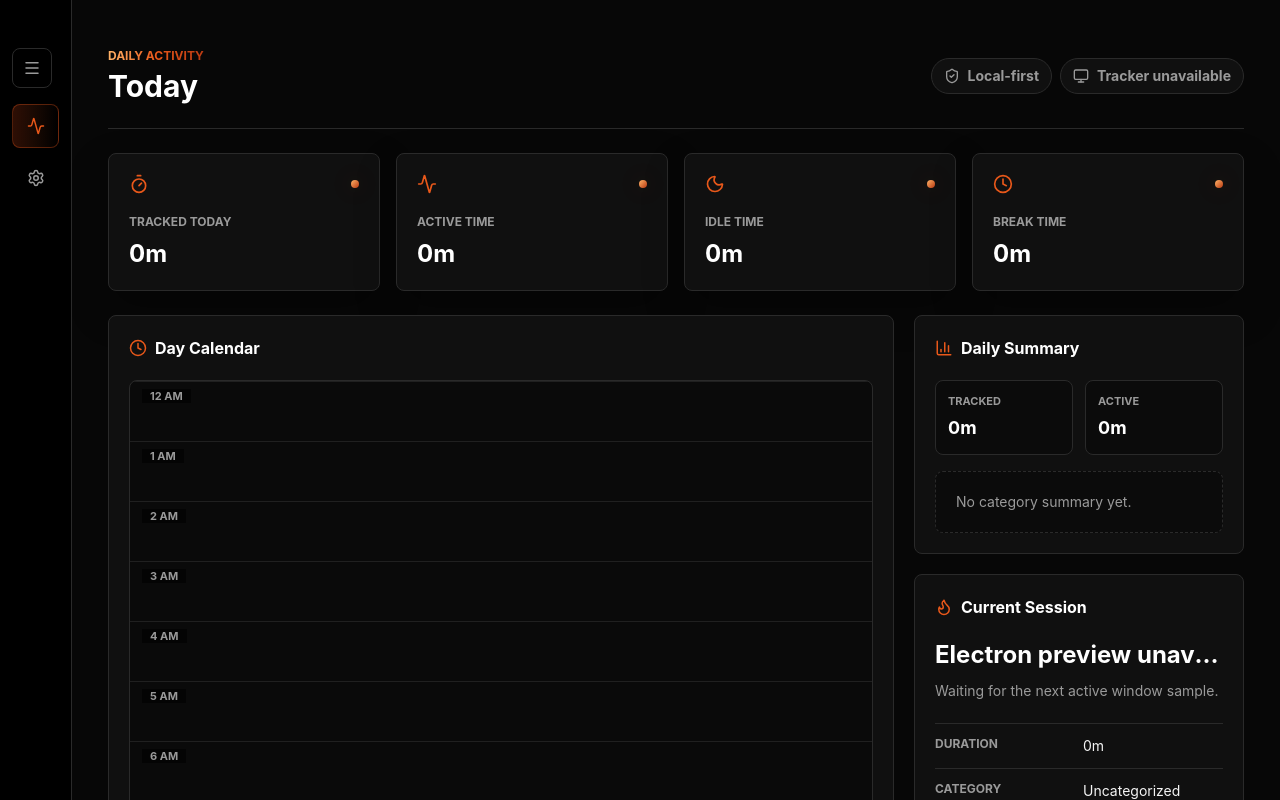
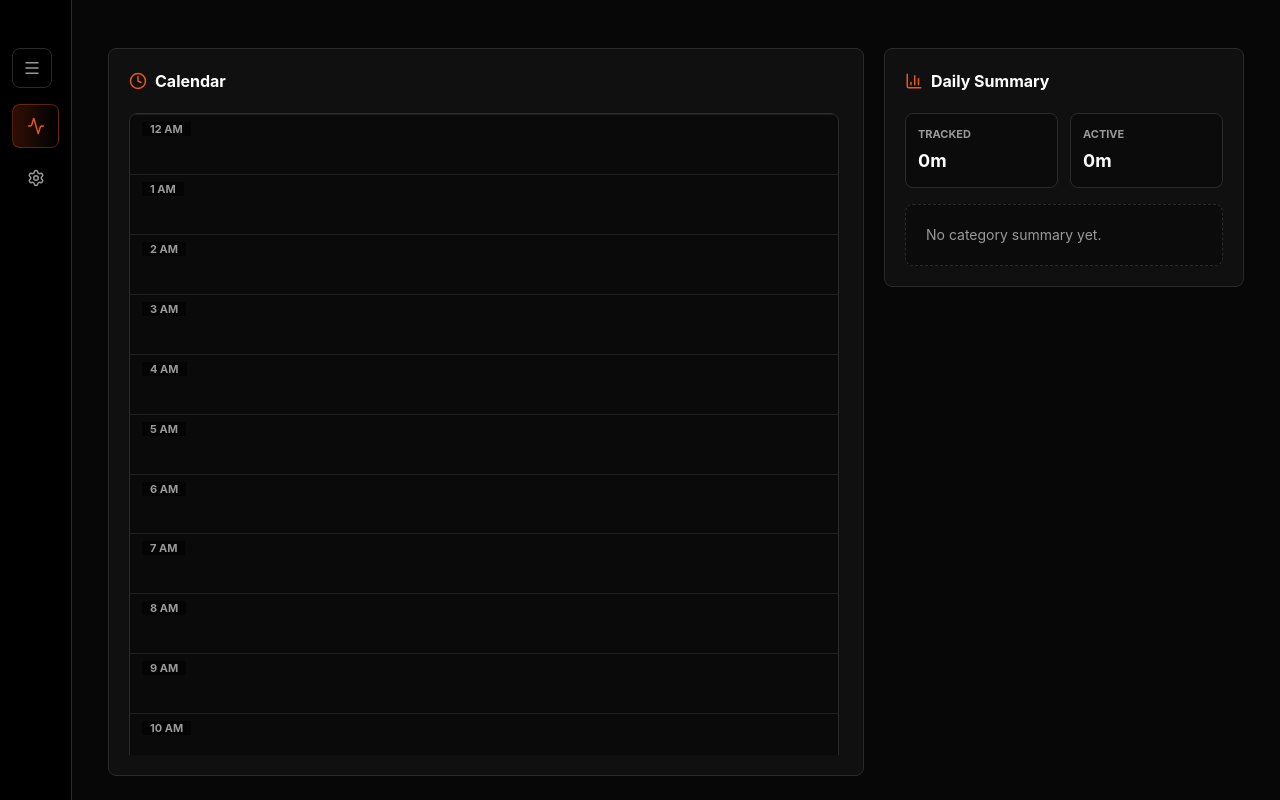
Before and after one commit to kidusshun/stryv, a React (Vite) app: page / in a window 1280 px wide. Shown: the top 800 px of the page. Built offline with nearby package versions, Linux system fonts and the light colour scheme.

Commit message:
style: simplify home calendar layout

```diff
--- a/src/App.tsx
+++ b/src/App.tsx
@@ -5,19 +5,16 @@ import {
   ChevronDown,
   Clock,
   Database,
-  Flame,
   ListTree,
   Maximize2,
   Menu,
   Minus,
   Monitor,
-  Moon,
   Play,
   Settings,
   Square,
   X,
   ShieldCheck,
-  Timer,
 } from 'lucide-react';
 import { useEffect, useMemo, useState } from 'react';
 
@@ -73,6 +70,7 @@ type CalendarBlock = {
   topPercent: number;
   heightPercent: number;
   color: string;
+  isCompact: boolean;
 };
 
 export function App() {
@@ -129,10 +127,6 @@ export function App() {
     });
   }, []);
 
-  const topDuration = useMemo(
-    () => Math.max(...today.topApps.map((app) => app.durationSeconds), 1),
-    [today.topApps],
-  );
   const intentCategories = categories.filter(
     (category) => Boolean(category.is_work) || Boolean(category.is_focus),
   );
@@ -230,15 +224,18 @@ export function App() {
           onToggle={() => setIsSidebarCollapsed((current) => !current)}
         />
 
-        <section className="min-h-screen min-w-0 overflow-auto px-5 pb-6 pt-12 sm:px-7 lg:px-9">
+        <section
+          className={`min-w-0 px-5 pb-6 pt-12 sm:px-7 lg:px-9 ${
+            activePage === 'home' ? 'h-screen overflow-hidden' : 'min-h-screen overflow-auto'
+          }`}
+        >
+          {activePage === 'config' ? (
             <header className="flex flex-col gap-4 border-b border-stryv-line pb-6 sm:flex-row sm:items-center sm:justify-between">
               <div>
                 <p className="bg-gradient-to-r from-stryv-amber via-stryv-orange to-stryv-ember bg-clip-text text-xs font-bold uppercase text-transparent">
-                {activePage === 'home' ? 'Daily activity' : 'Stryv settings'}
+                  Stryv settings
                 </p>
-              <h2 className="mt-1 text-3xl font-bold tracking-normal text-white">
-                {activePage === 'home' ? 'Today' : 'Configuration'}
-              </h2>
+                <h2 className="mt-1 text-3xl font-bold tracking-normal text-white">Configuration</h2>
               </div>
               <div className="flex flex-wrap items-center gap-2">
                 <StatusPill icon={<ShieldCheck size={16} />} label="Local-first" />
@@ -249,14 +246,13 @@ export function App() {
                 />
               </div>
             </header>
+          ) : null}
 
           {activePage === 'home' ? (
             <HomePage
               calendarBlocks={calendarBlocks}
               categorySummary={categorySummary}
-              databaseStatus={databaseStatus}
               today={today}
-              topDuration={topDuration}
             />
           ) : (
             <section className="mt-6 grid gap-5">
@@ -547,69 +543,23 @@ function SidebarButton({
 function HomePage({
   calendarBlocks,
   categorySummary,
-  databaseStatus,
   today,
-  topDuration,
 }: {
   calendarBlocks: CalendarBlock[];
   categorySummary: CategorySummaryItem[];
-  databaseStatus: DatabaseStatus | null;
   today: TodayDashboard;
-  topDuration: number;
 }) {
   return (
-    <>
-      <section className="mt-6 grid gap-4 md:grid-cols-2 xl:grid-cols-4" aria-label="Daily metrics">
-        <MetricCard icon={<Timer size={20} />} label="Tracked Today" value={formatDuration(today.totalTrackedSeconds)} />
-        <MetricCard icon={<Activity size={20} />} label="Active Time" value={formatDuration(today.activeSeconds)} />
-        <MetricCard icon={<Moon size={20} />} label="Idle Time" value={formatDuration(today.idleSeconds)} />
-        <MetricCard icon={<Clock size={20} />} label="Break Time" value={formatDuration(today.breakSeconds)} />
-      </section>
-
-      <section className="mt-6 grid min-w-0 gap-5 xl:grid-cols-[minmax(0,1fr)_330px]">
-        <Panel title="Day Calendar" icon={<CalendarIcon />}>
+    <section className="grid h-full min-h-0 min-w-0 gap-5 xl:grid-cols-[minmax(0,1fr)_360px]">
+      <Panel title="Calendar" icon={<CalendarIcon />} className="flex min-h-0 flex-col">
+        <div className="min-h-0 flex-1 overflow-auto pr-1">
           <DayCalendar blocks={calendarBlocks} />
-        </Panel>
-        <div className="grid content-start gap-5">
-          <DailySummary categorySummary={categorySummary} today={today} />
-          <Panel title="Current Session" icon={<Flame size={18} />}>
-            <div className="min-w-0">
-              <p className="truncate text-2xl font-bold text-white">{today.current.appName}</p>
-              <p className="mt-2 line-clamp-2 text-sm leading-6 text-stryv-muted">
-                {today.current.windowTitle ?? 'Waiting for the next active window sample.'}
-              </p>
-            </div>
-            <div className="mt-5 grid gap-3 text-sm">
-              <InfoRow label="Duration" value={formatDuration(today.current.durationSeconds)} />
-              <InfoRow label="Category" value={today.current.categoryName ?? 'Uncategorized'} />
-              <InfoRow label="Database" value={databaseStatus ? `Schema v${databaseStatus.schemaVersion}` : 'Preparing'} />
         </div>
       </Panel>
-          <Panel title="Top Apps" icon={<BarChart3 size={18} />}>
-            <div className="grid gap-3">
-              {today.topApps.length > 0 ? (
-                today.topApps.map((app) => (
-                  <div key={app.appName} className="grid gap-2">
-                    <div className="flex items-center justify-between gap-3 text-sm">
-                      <span className="min-w-0 truncate font-semibold text-white">{app.appName}</span>
-                      <span className="whitespace-nowrap text-stryv-muted">{formatDuration(app.durationSeconds)}</span>
-                    </div>
-                    <div className="h-2 overflow-hidden rounded-full bg-stryv-elevated">
-                      <div
-                        className="h-full rounded-full bg-gradient-to-r from-stryv-ember via-stryv-orange to-stryv-amber shadow-neon"
-                        style={{ width: `${Math.max(6, (app.durationSeconds / topDuration) * 100)}%` }}
-                      />
-                    </div>
-                  </div>
-                ))
-              ) : (
-                <EmptyState text="No app usage recorded today yet." />
-              )}
-            </div>
-          </Panel>
-        </div>
+      <aside className="min-h-0 overflow-auto">
+        <DailySummary categorySummary={categorySummary} today={today} />
+      </aside>
     </section>
-    </>
   );
 }
 
@@ -640,12 +590,18 @@ function DayCalendar({ blocks }: { blocks: CalendarBlock[] }) {
               borderLeft: `4px solid ${block.color}`,
               top: `${block.topPercent}%`,
               height: `${block.heightPercent}%`,
+              minHeight: block.isCompact ? 22 : undefined,
             }}
+            title={`${block.title} · ${formatTime(block.startedAt)} - ${block.endedAt ? formatTime(block.endedAt) : 'Now'}`}
           >
             <div className="absolute inset-0 opacity-20" style={{ background: block.color }} />
-            <div className="relative min-w-0">
+            <div className={`relative min-w-0 ${block.isCompact ? 'flex h-full items-center gap-2' : ''}`}>
               <p className="truncate text-xs font-bold text-white">{block.title}</p>
-              <p className="mt-1 truncate text-[11px] font-semibold text-stryv-text/80">
+              <p
+                className={`truncate text-[11px] font-semibold text-stryv-text/80 ${
+                  block.isCompact ? 'shrink-0' : 'mt-1'
+                }`}
+              >
                 {formatTime(block.startedAt)} - {block.endedAt ? formatTime(block.endedAt) : 'Now'}
               </p>
             </div>
@@ -711,19 +667,6 @@ function SummaryStat({ label, value }: { label: string; value: string }) {
       <p className="text-[11px] font-bold uppercase text-stryv-muted">{label}</p>
       <p className="mt-1 text-lg font-bold text-white">{value}</p>
     </div>
-  );
-}
-
-function MetricCard({ icon, label, value }: { icon: React.ReactNode; label: string; value: string }) {
-  return (
-    <article className="rounded-lg border border-stryv-line bg-stryv-panel p-5 shadow-[0_18px_40px_rgba(0,0,0,0.28)]">
-      <div className="flex items-center justify-between gap-3 text-stryv-orange">
-        {icon}
-        <span className="h-2 w-2 rounded-full bg-gradient-to-br from-stryv-amber to-stryv-ember shadow-neon" />
-      </div>
-      <p className="mt-5 text-xs font-bold uppercase text-stryv-muted">{label}</p>
-      <strong className="mt-2 block text-2xl font-bold tracking-normal text-white">{value}</strong>
-    </article>
   );
 }
 
@@ -964,6 +907,7 @@ function getCalendarBlocks(today: TodayDashboard): CalendarBlock[] {
       color: '#e8581a',
       topPercent: ((startedAt - dayStart.getTime()) / totalDayMs) * 100,
       heightPercent: Math.min(100, (durationMs / totalDayMs) * 100),
+      isCompact: durationMs < 28 * 60 * 1000,
     });
 
     currentSpan = null;
```
Lines whose indentation alone changed are shown as unchanged.
